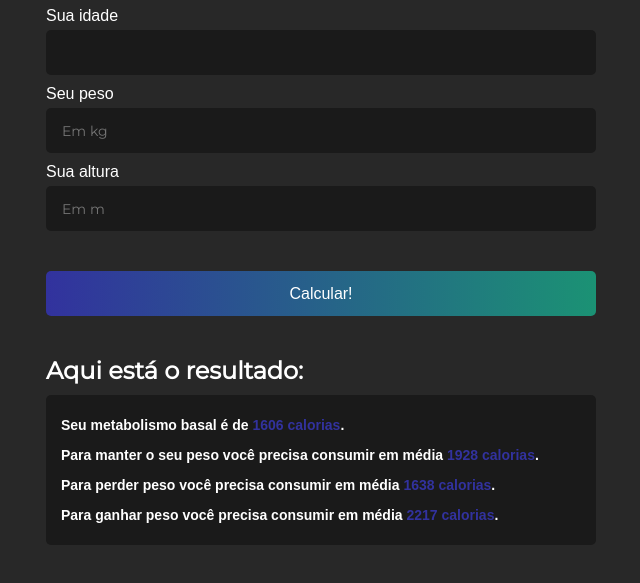
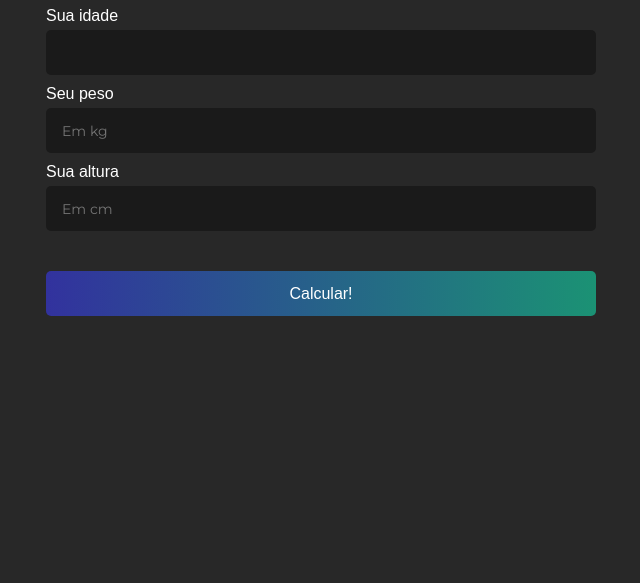
Before and after one commit to Joserubemn31/getIMC, a plain HTML site: page index.html in a window 1280 px wide. Shown: the part 171-754 px from the top of the page, without its empty margins (319-959 px from the left). Drawn offline with Linux system fonts and the light colour scheme.

Commit message:
update index.html

```diff
--- a/index.html
+++ b/index.html
@@ -32,32 +32,15 @@
         </div>
         <div class="form-group">
           <label for="height">Sua altura</label>
-          <input type="number" id="height" placeholder="Em m"/>
+          <input type="number" id="height" placeholder="Em cm"/>
         </div>
 
         <div class="form-group">
           <button type="submit">Calcular!</button>
         </div>
       </form>
-      <div class="result-container">
-        <h2>Aqui está o resultado:</h2>
+      <div class="result-container" id="result">
 
-        <div class="result-content">
-          <ul>
-            <li>
-              Seu metabolismo basal é de <strong>1606 calorias</strong>.
-            </li>
-            <li>
-              Para manter o seu peso você precisa consumir em média <strong>1928 calorias</strong>.
-            </li>
-            <li>
-              Para perder peso você precisa consumir em média <strong>1638 calorias</strong>.
-            </li>
-            <li>
-              Para ganhar peso você precisa consumir em média <strong>2217 calorias</strong>.
-            </li>
-          </ul>
-        </div>
       </div>
     </div>
   </div>
```
